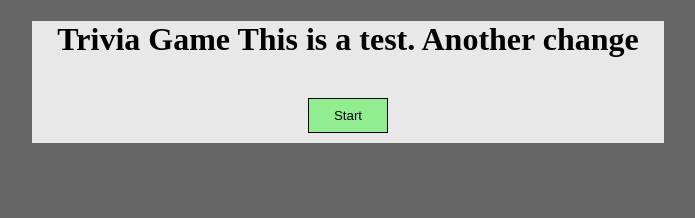
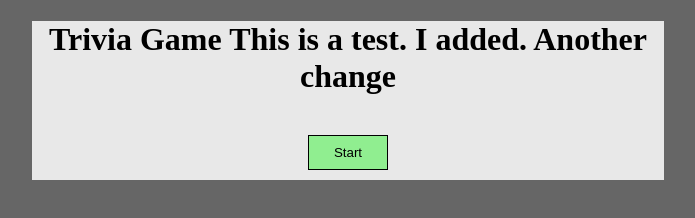
Before and after one commit to tadeosmlk/TriviaGame, a plain HTML site: page index.html in a window 1280 px wide. Shown: the whole page, without its empty margins (292-987 px from the left). Drawn offline with nearby package versions, Linux system fonts and the light colour scheme.

Commit message:
new branch addition

```diff
--- a/index.html
+++ b/index.html
@@ -11,7 +11,7 @@
 <center>
 <div id='mainContainer'>
     <div  class="timer"></div>
-    <div id="innerContainer"><h1>Trivia Game This is a test.  Another change</h1> </div>
+    <div id="innerContainer"><h1>Trivia Game This is a test. I added.  Another change</h1> </div>
     <br><button id="start">Start</button>
 
     <div class='questions'></div>
```
